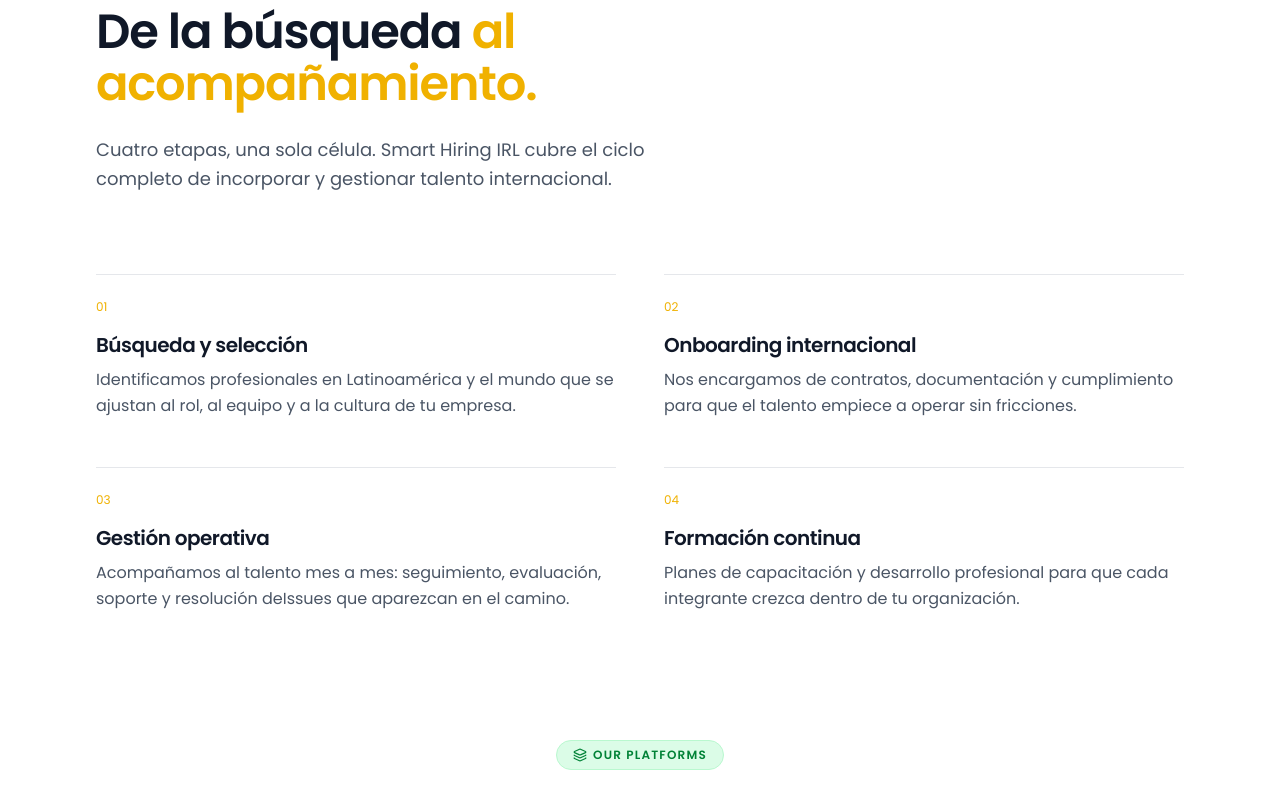
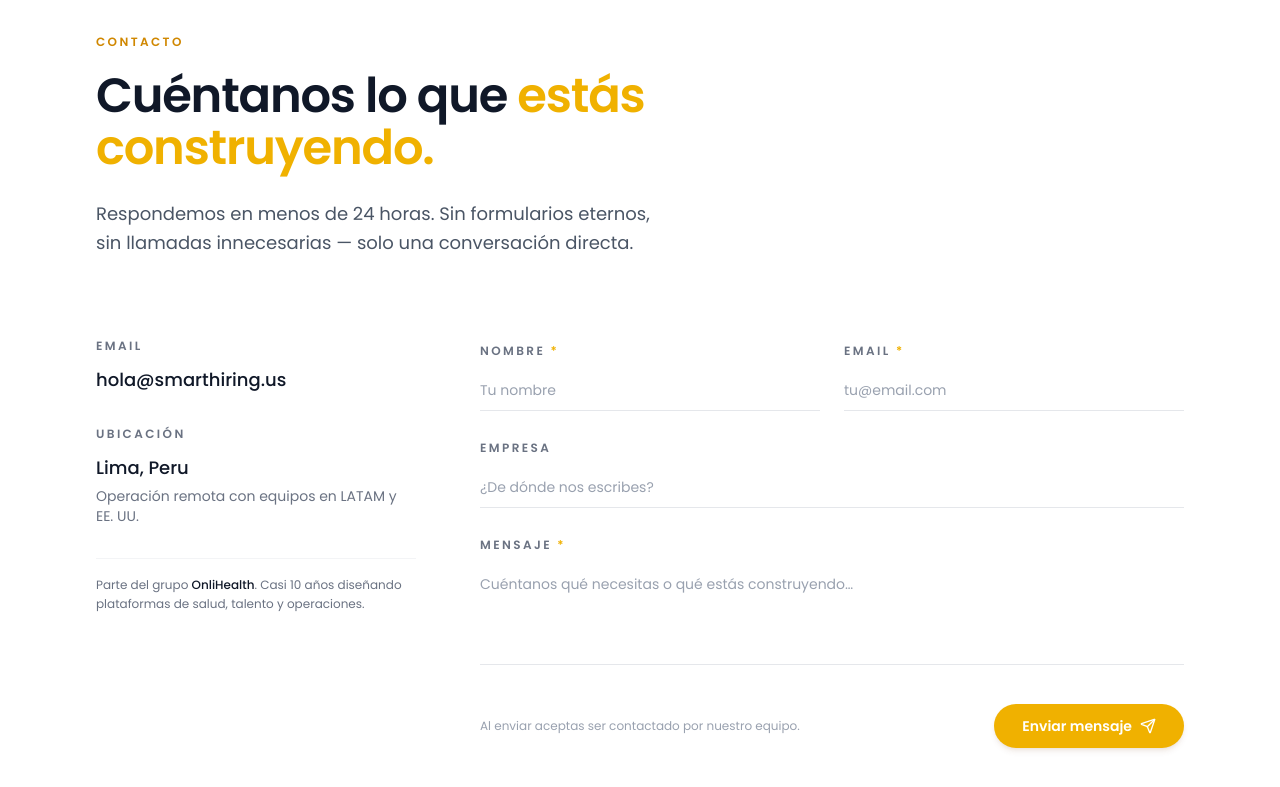
Before and after one commit to CalebCondor/SmartHiring, a Next.js app: page / in a window 1280 px wide. Shown: the part 1520-2307 px from the top of the page. Built offline with nearby package versions, Linux system fonts and the light colour scheme.

Commit message:
chore(home): remove services, projects, and blog sections from homepage
Removed ServicesSection, ProjectsSection, and BlogSection components
from the main element in the home page to streamline the initial view
and focus on core content (hero, about, and contact).

```diff
--- a/src/app/page.tsx
+++ b/src/app/page.tsx
@@ -40,9 +40,7 @@ export default function Home() {
       <main>
         <HeroSection />
         <AboutSection />
-        <ServicesSection />
-        <ProjectsSection />
-        <BlogSection />
+
         <ContactSection />
       </main>
       ¡{" "}
```
